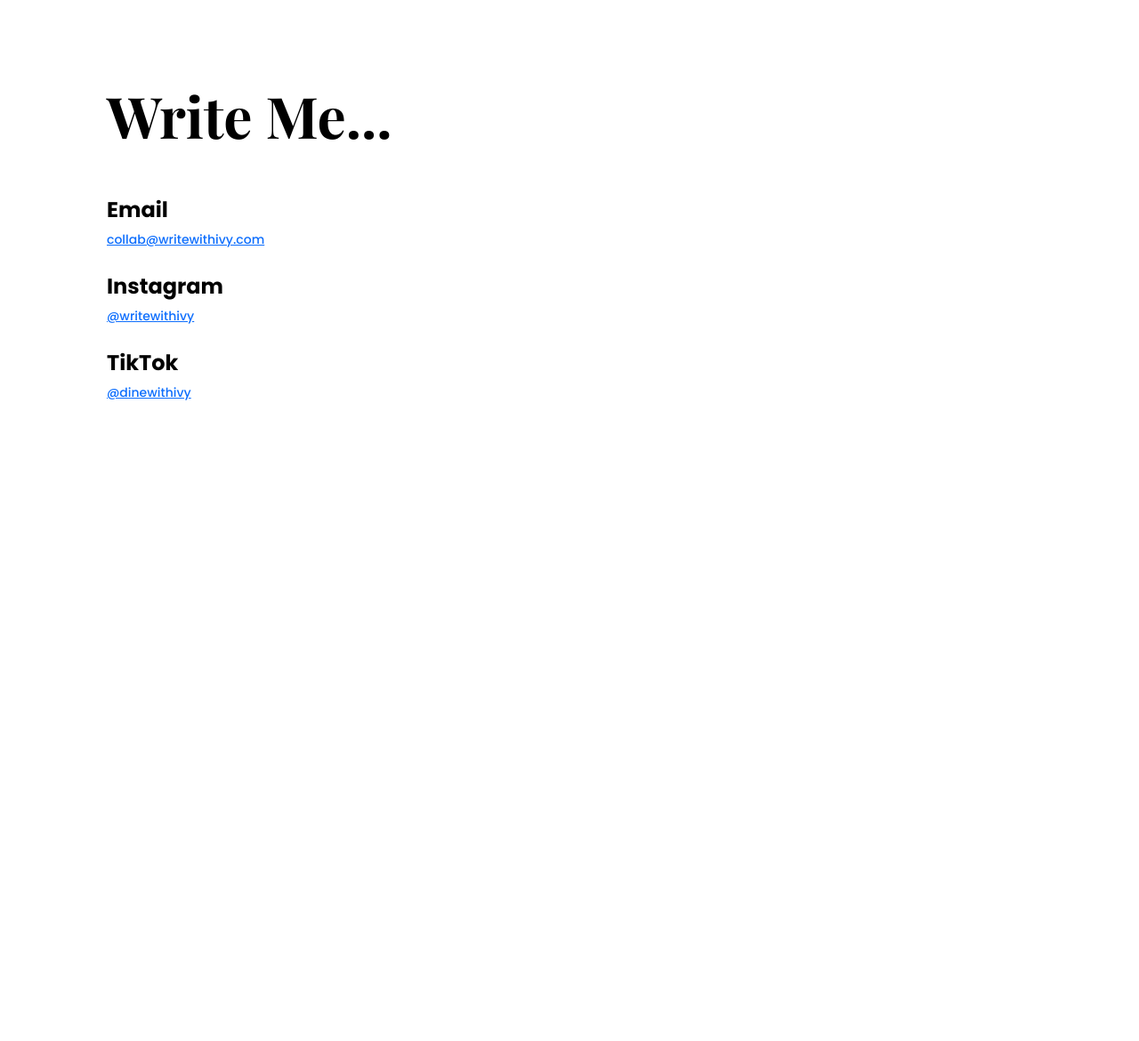
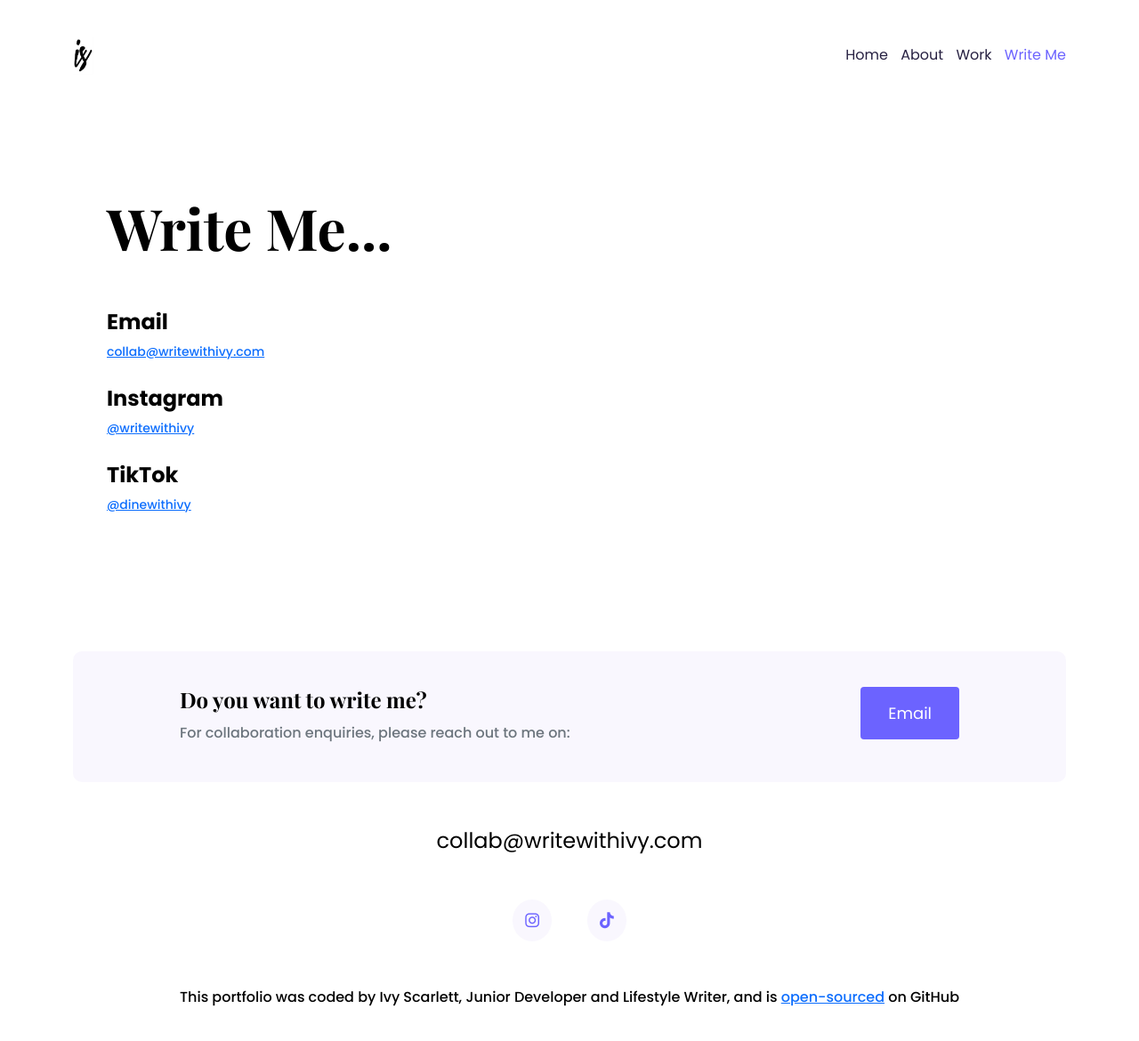
Before and after one commit to ivyscarlett-tech/portfolio-project-ivy, a plain HTML site: page contact.html in a window 1280 px wide. Shown: the whole page at 89% size. Before the commit the page ends 800 px from the top, so only its background shows below. Drawn offline with nearby package versions, Linux system fonts and the light colour scheme; a web font is replaced by a local one.

Commit message:
Updated webpages - SEO friendly

```diff
--- a/contact.html
+++ b/contact.html
@@ -3,7 +3,7 @@
 <head>
     <meta charset="UTF-8">
     <meta name="viewport" content="width=device-width, initial-scale=1.0">
-    <title>Document</title>
+    <title>Contact Me - Ivy Scarlett</title>
     <link href="https://cdn.jsdelivr.net/npm/bootstrap@5.0.2/dist/css/bootstrap.min.css" rel="stylesheet" integrity="sha384-EVSTQN3/azprG1Anm3QDgpJLIm9Nao0Yz1ztcQTwFspd3yD65VohhpuuCOmLASjC" crossorigin="anonymous">
     <link rel="preconnect" href="https://fonts.googleapis.com">
     <link rel="preconnect" href="https://fonts.gstatic.com" crossorigin>
@@ -13,6 +13,22 @@
     <script src="https://kit.fontawesome.com/336aa7d372.js" crossorigin="anonymous"></script>
 </head>
 <body>
+    <div class="container">
+            <nav class="d-flex justify-content-between">
+            <a href="/">
+            <img src="images/is-logo-SMALL.jpg" class="logo" alt="Ivy Scarlett logo" />
+            </a>
+            <ul>
+                <li>
+                  <a href="/" title="Homepage" >Home</a>
+                </li>
+                <li><a href="/about.html" title="About Ivy Scarlett">About</a></li>
+                <li><a href="/work.html" title="Ivy Scarlett's Portfolio">Work</a></li>
+                <li class="active">
+                  <a href="/contact.html" title="Contact Ivy Scarlett">Write Me</a></li>
+            </ul>
+            </nav>
+        </div>
     <div class="content-container container">
         <div class="content">
             <h1 class="mb-5">Write Me...</h1>
@@ -24,5 +40,24 @@
             <p><a href="https://www.tiktok.com/@dinewithivy" target="_blank">@dinewithivy</a></p>
         </div>
     </div>
-</body>
-</html>
+     <footer class="container">
+        <div class="contact-box d-flex justify-content-between mb-5 d-none d-md-flex">
+                    <div>
+                    <h4>Do you want to write me?</h4>
+                    <p class="text-muted">For collaboration enquiries, please reach out to me on:</p>
+                    </div>
+                    <div>
+                    <a href="mailto:collab@writewithivy.com" class="btn btn-branding">Email</a>
+                    </div>
+                </div>
+                <div class="d-flex justify-content-center mb-5">
+                    <a href="mailto:collab@writewithivy.com" class="email-link" title="Email">collab@writewithivy.com</a>
+                </div>
+                <div class="social-links d-flex justify-content-center mb-5">
+                    <a href="https://www.instagram.com/writewithivy" target="_blank" title="Instagram"><i class="fa-brands fa-instagram"></i></a>
+                    <a href="https://www.tiktok.com/@dinewithivy" target="_blank" title="TikTok"><i class="fa-brands fa-tiktok"></i></a>
+                </div>
+                <p class="text-center mt-5">This portfolio was coded by Ivy Scarlett, Junior Developer and Lifestyle Writer, and is <a href="https://github.com/ivyscarlett-tech/portfolio-project-ivy" target="_blank">open-sourced</a> on GitHub</p>
+            </footer>
+        </body>
+        </html>
```
Also changed, not shown: about.html (+21 -1 lines), index.html (+10 -9 lines), work.html (+24 -5 lines).
